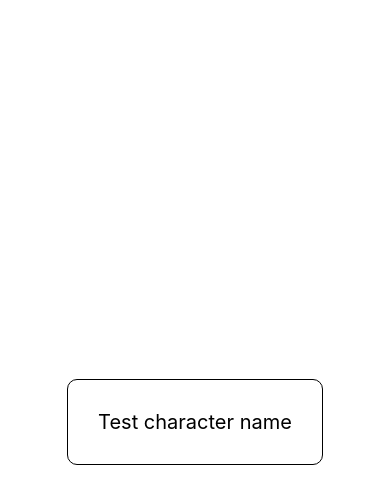
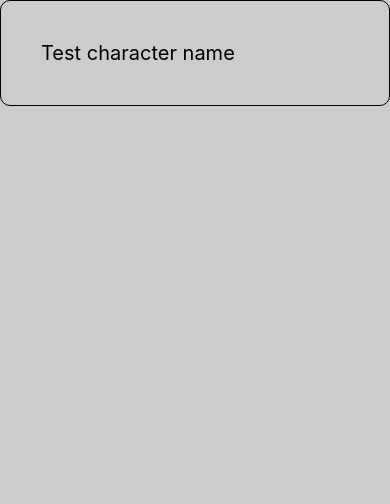
Before and after one commit to frankmangone/cards-game, a React Native app: screen / in a window 390 px wide. Shown: the top 504 px of the page. Built offline with nearby package versions, Linux system fonts and the light colour scheme.

Commit message:
Adds a MainLayout component

```diff
--- /dev/null
+++ b/src/components/MainLayout.tsx
@@ -0,0 +1,16 @@
+import styled from 'styled-components/native'
+import type { FC } from 'react'
+
+const Wrapper = styled.View`
+  flex: 1;
+  align-self: stretch;
+  background-color: #ccc;
+`
+
+const MainLayout: FC = (props) => {
+  const { children } = props
+
+  return <Wrapper>{children}</Wrapper>
+}
+
+export default MainLayout
--- a/src/components/SwipeableCard.tsx
+++ b/src/components/SwipeableCard.tsx
@@ -1,11 +1,11 @@
-import { VFC } from 'react'
 import { Animated } from 'react-native'
 import styled from 'styled-components/native'
+import type { VFC } from 'react'
 
 const Wrapper = styled(Animated.View)`
   border: 1px solid black;
   border-radius: 10px;
-  padding: 30px;
+  padding: 40px;
 `
 
 const Text = styled.Text`
--- a/src/screens/MainGame.tsx
+++ b/src/screens/MainGame.tsx
@@ -1,12 +1,12 @@
-import { VFC } from 'react'
-import { View } from 'react-native'
+import MainLayout from '@components/MainLayout'
 import SwipeableCard from '@components/SwipeableCard'
+import type { VFC } from 'react'
 
 const MainGame: VFC = () => {
   return (
-    <View>
+    <MainLayout>
       <SwipeableCard />
-    </View>
+    </MainLayout>
   )
 }
 
```
